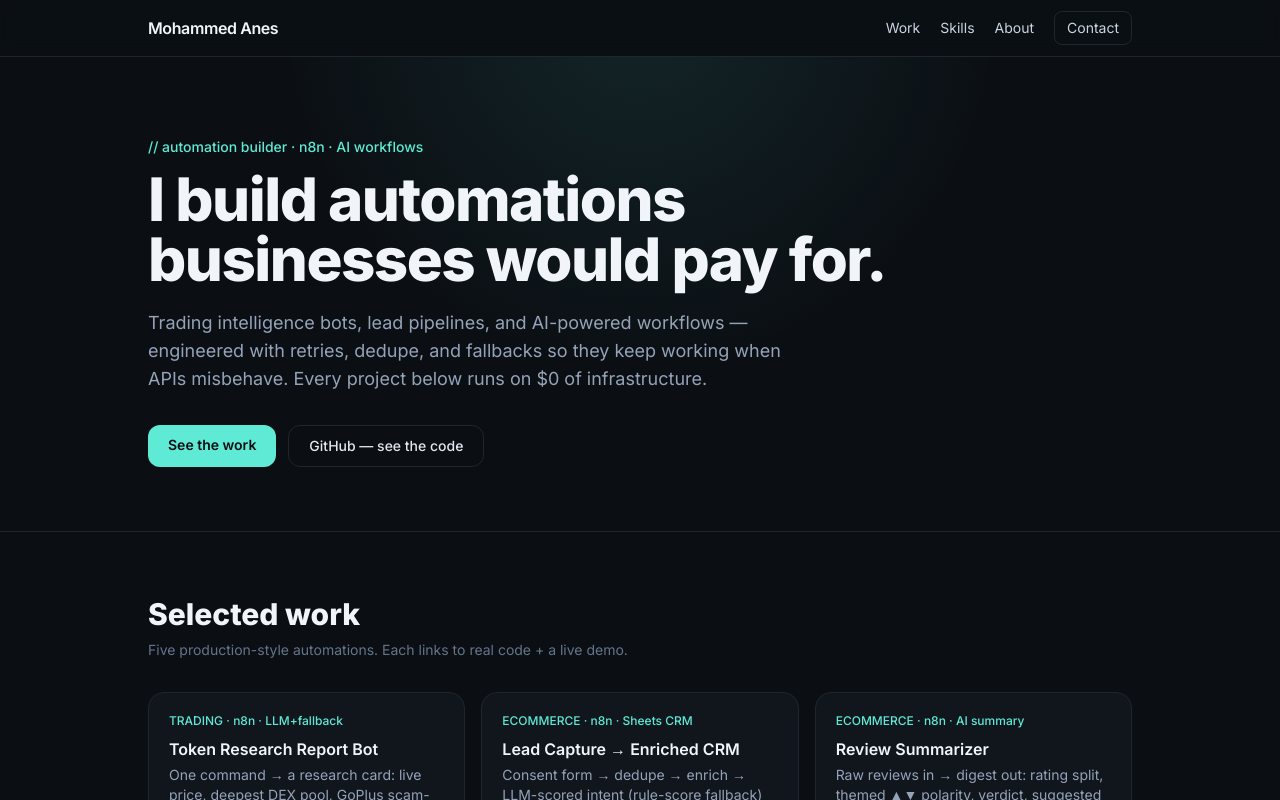
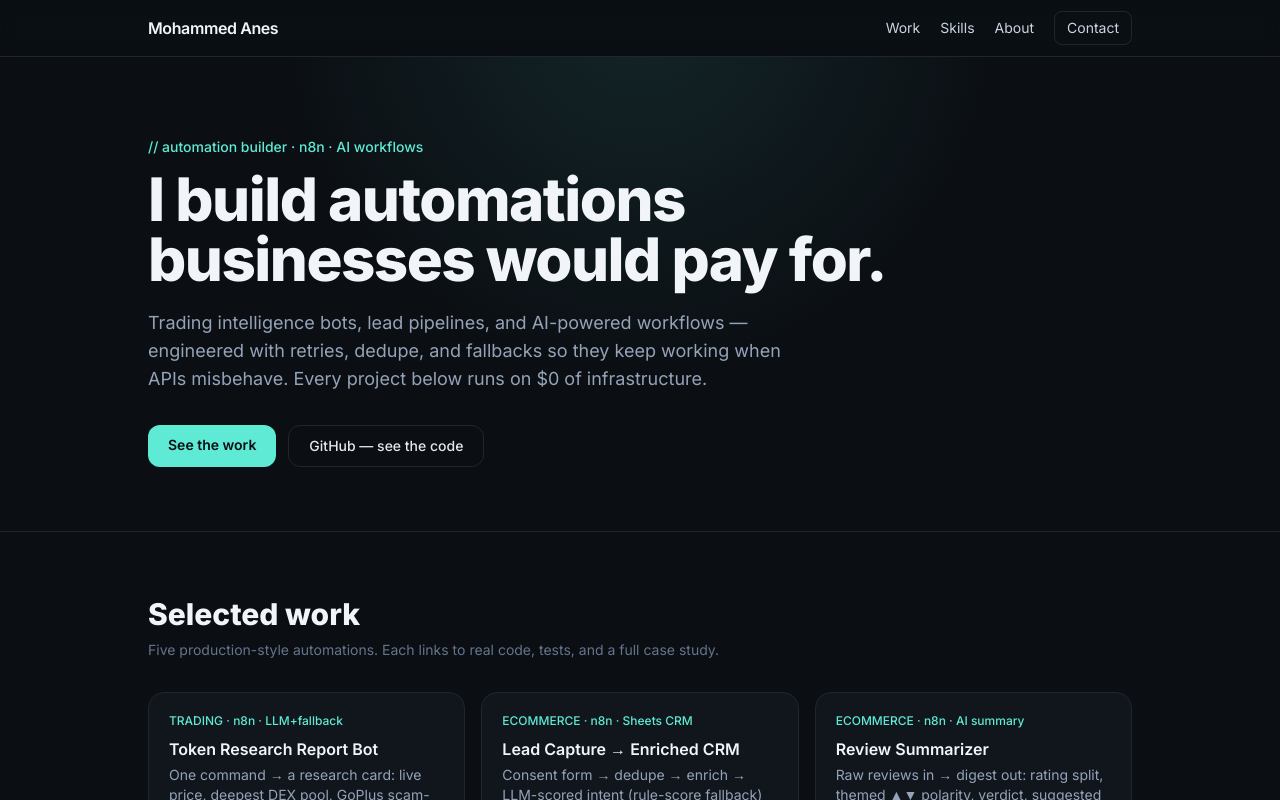
Before and after one commit to Anesch531/Anes-portfolio-automation, a plain HTML site: page portfolio/index.html in a window 1280 px wide. Shown: the top 800 px of the page. Drawn offline with nearby package versions, Linux system fonts and the light colour scheme.

Commit message:
polish(portfolio): honest subtitle — code+tests+case studies

```diff
--- a/portfolio/index.html
+++ b/portfolio/index.html
@@ -69,7 +69,7 @@
 <section id="work" class="border-t border-line">
   <div class="max-w-5xl mx-auto px-5 py-16">
     <h2 class="text-2xl sm:text-3xl font-bold text-slate-100 mb-2">Selected work</h2>
-    <p class="text-slate-500 mb-8 text-sm">Five production-style automations. Each links to real code + a live demo.</p>
+    <p class="text-slate-500 mb-8 text-sm">Five production-style automations. Each links to real code, tests, and a full case study.</p>
 
     <div class="grid gap-4 sm:grid-cols-2 lg:grid-cols-3">
 <!-- PROJECT CARDS -->
```
